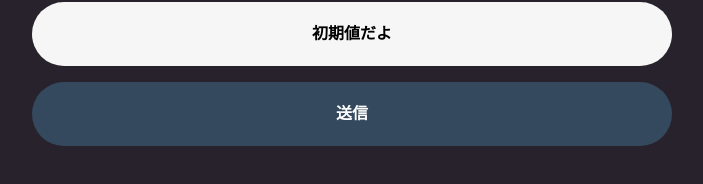
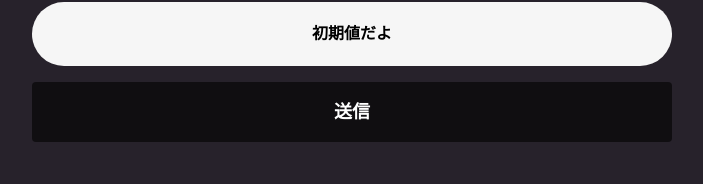
Before and after one commit to kiyopikko/hanly, a Nuxt app: page /test in a window 1280 px wide. Shown: the part 216-400 px from the top of the page, without its empty margins (288-991 px from the left). Built offline with nearby package versions, Linux system fonts and the light colour scheme.

Commit message:
Update BaseButton component

```diff
--- a/components/BaseButton.vue
+++ b/components/BaseButton.vue
@@ -1,30 +1,18 @@
 <template>
-  <button
-    class="btn"
-    :class="clr"
-    :style="{
-      width: isFull ? '100%' : 'auto'
-    }"
-    @click="onClick"
-  >
+  <button v-if="!to" class="btn" @click="$emit('click')">
     <slot/>
   </button>
+  <nuxt-link v-else :to="to" class="btn">
+    <slot/>
+  </nuxt-link>
 </template>
 
 <script>
 export default {
   props: {
-    clr: {
+    to: {
       type: String,
       default: ''
-    },
-    isFull: {
-      type: Boolean
-    }
-  },
-  methods: {
-    onClick() {
-      this.$emit('myclick')
     }
   }
 }
@@ -32,24 +20,24 @@ export default {
 
 <style lang="scss" scoped>
 .btn {
+  display: block;
+  text-align: center;
   cursor: pointer;
   border: none;
-  background: #35495e;
+  background: rgba(0, 0, 0, 0.6);
   color: #fff;
-  font-size: 1rem;
+  font-size: 1.125rem;
   font-weight: bold;
-  padding: 0 2rem;
-  height: 4rem;
-  line-height: 4rem;
-  border-radius: 2rem;
+  padding: 0;
+  width: 100%;
+  height: 3.75rem;
+  line-height: 3.75rem;
+  border-radius: 4px;
   &:hover {
-    background: darken(#35495e, 5%);
+    background: rgba(0, 0, 0, 1);
   }
-  &.red {
-    background: #b70f0f;
-    &:hover {
-      background: darken(#b70f0f, 5%);
-    }
+  & + & {
+    margin-top: 0.75rem;
   }
 }
 </style>
```
Also changed, not shown: 1 other file (tests, documents, lock files or other folders).
